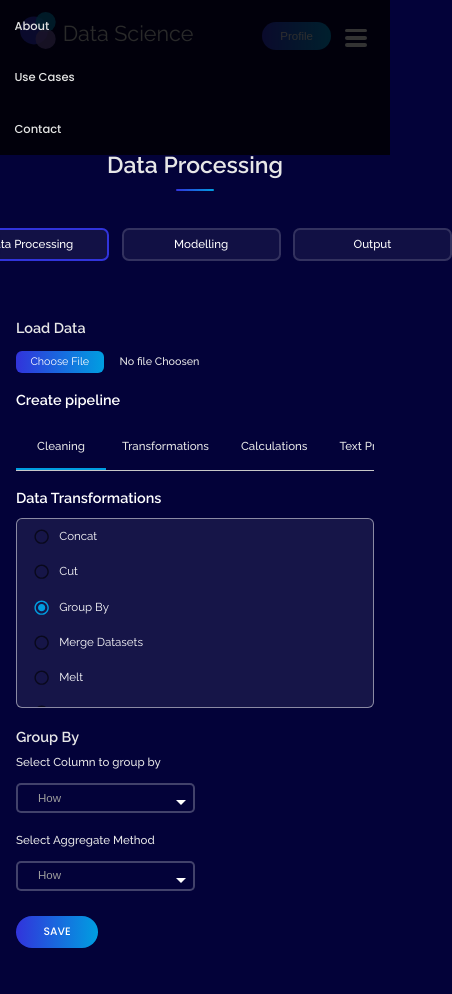
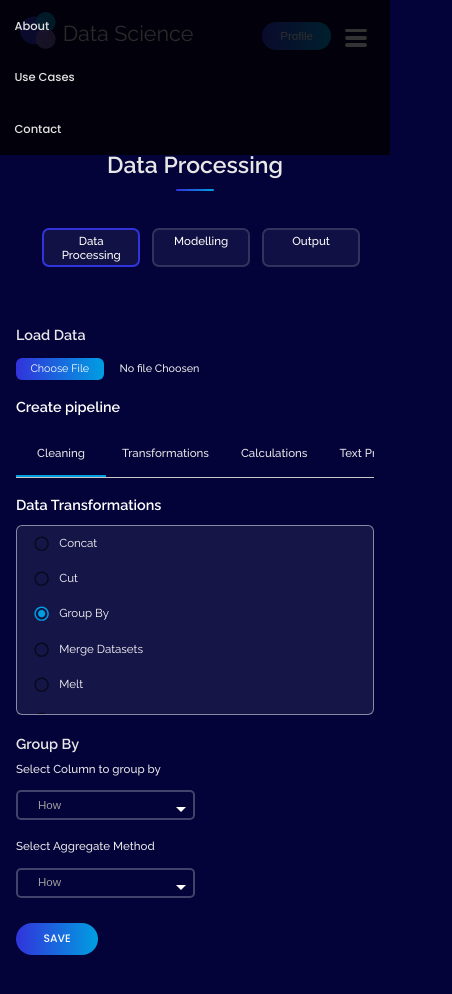
Before and after one commit to Shafqatrasool13000/data-science, a React (Create React App) app: page /use-cases in a window 390 px wide. Shown: the top 994 px of the page, 452 px wide, since content can reach past the window. Built offline with nearby package versions, Linux system fonts and the light colour scheme.

Commit message:
web Completed

```diff
--- a/src/components/Data Processing/home.module.scss
+++ b/src/components/Data Processing/home.module.scss
@@ -86,12 +86,8 @@ display: none;
 }
 
 
-.data-process-btns > button:focus{
-  border: 2px solid #3134DB;
-}
-.data-process-btns > button:active{
-  border: 2px solid #3134DB;
-}
+
+
 
 .load-head {
   font-style: normal;
@@ -199,14 +195,14 @@ display: none;
   color: $color-light;
 }
 @media screen and (max-width: 768px) {
-  .data-process-btns > button {
+  .data-process-btns > label {
     padding: 1rem 1rem;
     min-width: 15rem;
   }
 }
 @media screen and (max-width: 480px) {
-  .data-process-btns > button {
-    padding: 1rem 2rem;
-    min-width: 0rem;
+  .data-process-btns > label {
+    padding: 0.5rem 2rem;
+    min-width: 12rem;
   }
 }
--- a/src/components/Sidebar/Sidebar.css
+++ b/src/components/Sidebar/Sidebar.css
@@ -27,10 +27,10 @@
     background: rgba(255, 255, 255, 0.08);
 } */
 
-.sidebar-main input[type="radio"]:checked+label {
+/* .sidebar-main input[type="radio"]:checked+label {
     border: 2px solid rgba(255, 255, 255, 0.08);
     background: rgba(255, 255, 255, 0.08);
-  }
+  } */
 
 @media only screen and (max-width: 550px)  {
     .sidebar-main button{
@@ -38,11 +38,7 @@
     }
 }
 @media screen and (max-width: 480px) {
-    .sidebar-main button{
+    .sidebar-main lable{
         padding: .5rem 0.6rem;
     }
   }
-.sidebar-default-btn{
-    background: transparent;
-    border: 2px solid transparent;
-}
--- a/src/components/Sidebar/Sidebar.js
+++ b/src/components/Sidebar/Sidebar.js
@@ -12,7 +12,7 @@ const Sidebar = () => {
   const handleChange = () => {
     document.getElementById('sidebar-default-btn').style = null;
   }
-  return <Box mt={{ xs: '0rem', sm: '0rem' }} height={{ lg: '100vh', xs: '100%' }} className='sidebar-main'
+  return <Box mt={{ xs: '0rem', sm: '0rem' }} height={{ lg: '100vh', xs: '100%' }}  className='sidebar-main'
   >
     <Stack direction={{ xs: 'row', md: 'column' }} className='sidebar-btns' gap={2} p='2rem'>
     <input type="radio" id="General Models" name="3" onClick={(e) => handleChange(e.target.value)} value="General Models" />
```
